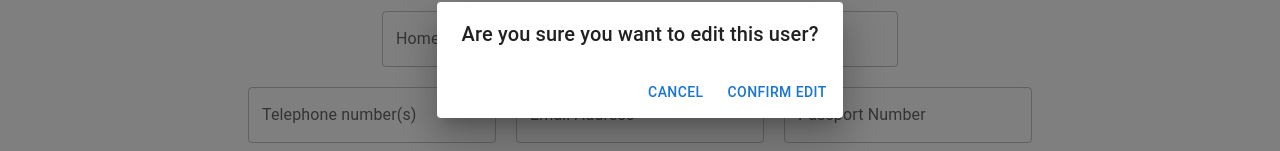
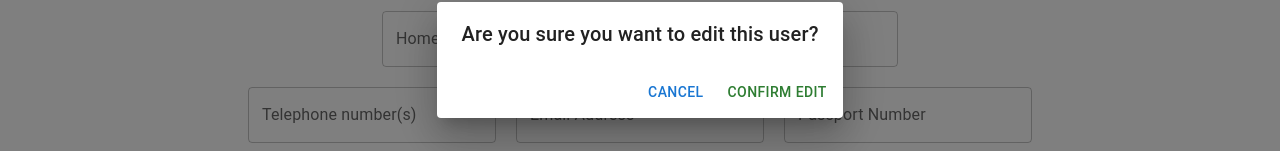
Before and after one commit to advanced-computer-lab/Five-Clueless-Devs, a React (Create React App) app in the folder frontend/: page /edit-user/1 in a window 1280 px wide. Both pictures are taken after a click on the button "EDIT USER". Shown: the part 340-491 px from the top of the page. Built offline with nearby package versions, Linux system fonts and the light colour scheme; no server answers.

Commit message:
Button Recolor

```diff
--- a/frontend/src/Components/EditUser.js
+++ b/frontend/src/Components/EditUser.js
@@ -211,7 +211,7 @@ const EditUser = () => {
                                     </DialogTitle>
                                     <DialogActions>
                                         <Button onClick={toggleDialog} variant="text">Cancel </Button>
-                                        <Button onClick={ onSubmit} variant="text" type="submit" >Confirm Edit</Button>
+                                        <Button onClick={ onSubmit} variant="text" type="submit" color="success" >Confirm Edit</Button>
                                     </DialogActions>
                                 </Dialog>
 
```
